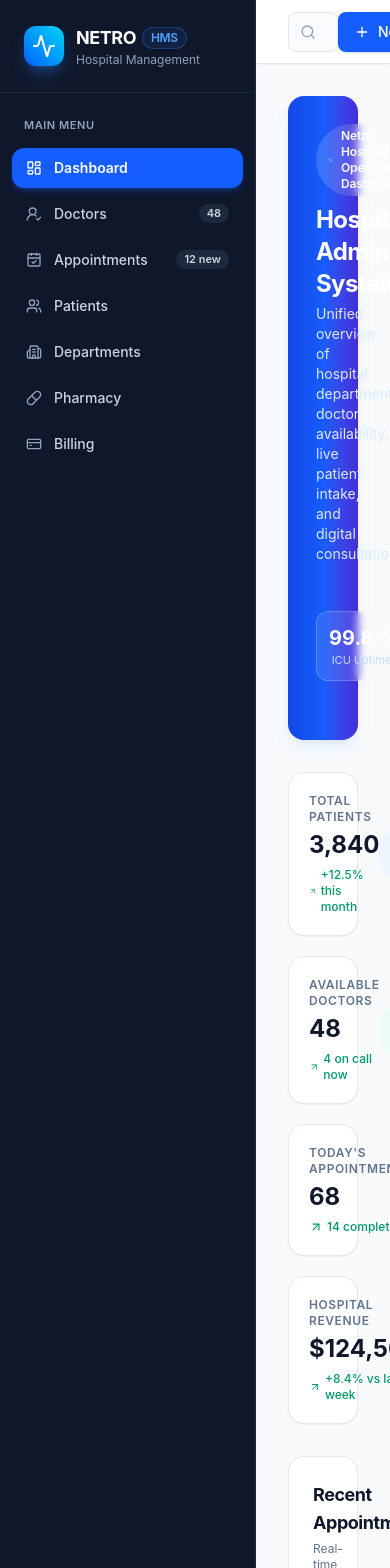
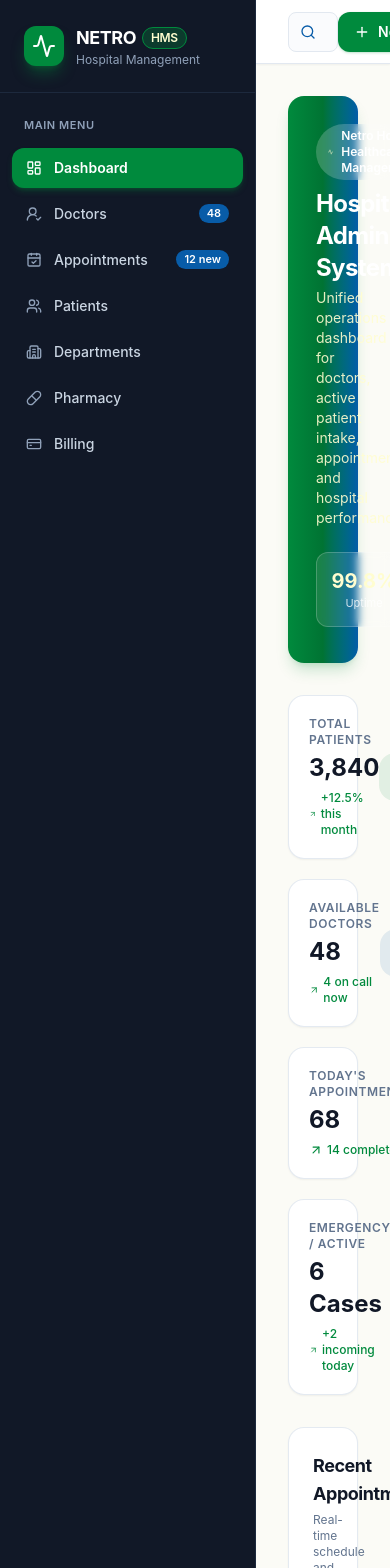
Before and after one commit to sagorsohel/netro-hospital-management-system, a React (Vite) app: page / in a window 390 px wide. Shown: the top 1568 px of the page. Built offline with nearby package versions, Linux system fonts and the light colour scheme.

Commit message:
feat: integrate official brand theme colors with semantic Tailwind classes

```diff
--- a/src/App.tsx
+++ b/src/App.tsx
@@ -5,16 +5,14 @@ import { StatsCards } from './components/StatsCards';
 import { AppointmentsTable } from './components/AppointmentsTable';
 import { DoctorsList } from './components/DoctorsList';
 import { NewAppointmentModal } from './components/NewAppointmentModal';
-import { Activity, ShieldAlert, Award, Clock } from 'lucide-react';
-import { Card, CardHeader, CardTitle, CardContent } from './components/ui/card';
-import { Badge } from './components/ui/badge';
+import { Activity } from 'lucide-react';
 
 export const App: React.FC = () => {
   const [currentTab, setCurrentTab] = useState('dashboard');
   const [isModalOpen, setIsModalOpen] = useState(false);
 
   return (
-    <div className="flex min-h-screen bg-slate-50/60 font-sans text-slate-900">
+    <div className="flex min-h-screen bg-[#fbfbf6] font-sans text-dark">
       {/* Navigation Sidebar */}
       <Sidebar currentTab={currentTab} setCurrentTab={setCurrentTab} />
 
@@ -24,25 +22,25 @@ export const App: React.FC = () => {
 
         <main className="p-8 space-y-8 flex-1 overflow-y-auto">
           {/* Welcome Banner */}
-          <div className="bg-gradient-to-r from-blue-700 via-blue-600 to-indigo-700 rounded-2xl p-7 text-white shadow-lg shadow-blue-500/10 flex flex-col sm:flex-row sm:items-center justify-between gap-4">
+          <div className="bg-gradient-to-r from-primary via-primary-hover to-secondary rounded-2xl p-7 text-white shadow-lg shadow-primary/20 flex flex-col sm:flex-row sm:items-center justify-between gap-4">
             <div>
-              <div className="inline-flex items-center gap-2 bg-white/15 px-3 py-1 rounded-full text-xs font-semibold backdrop-blur-xs mb-2">
-                <Activity className="h-3.5 w-3.5 text-cyan-300" />
-                <span>Netro Hospital Operational Dashboard</span>
+              <div className="inline-flex items-center gap-2 bg-white/20 px-3 py-1 rounded-full text-xs font-semibold backdrop-blur-xs mb-2">
+                <Activity className="h-3.5 w-3.5 text-cream" />
+                <span>Netro Hospital Healthcare Management</span>
               </div>
               <h2 className="text-2xl font-bold tracking-tight">Hospital Administration System</h2>
-              <p className="text-blue-100 text-sm mt-1 max-w-xl">
-                Unified overview of hospital departments, doctor availability, live patient intake, and digital consultations.
+              <p className="text-cream/90 text-sm mt-1 max-w-xl">
+                Unified operations dashboard for doctors, active patient intake, appointments, and hospital performance.
               </p>
             </div>
             <div className="flex items-center gap-3">
-              <div className="bg-white/10 backdrop-blur-xs p-3 rounded-xl border border-white/20 text-center">
-                <div className="text-xl font-bold">99.8%</div>
-                <div className="text-[11px] text-blue-200">ICU Uptime</div>
+              <div className="bg-white/10 backdrop-blur-xs p-3.5 rounded-xl border border-white/20 text-center min-w-24">
+                <div className="text-xl font-bold text-cream">99.8%</div>
+                <div className="text-[11px] text-white/80">Uptime</div>
               </div>
-              <div className="bg-white/10 backdrop-blur-xs p-3 rounded-xl border border-white/20 text-center">
-                <div className="text-xl font-bold">12 min</div>
-                <div className="text-[11px] text-blue-200">Avg. Wait Time</div>
+              <div className="bg-white/10 backdrop-blur-xs p-3.5 rounded-xl border border-white/20 text-center min-w-24">
+                <div className="text-xl font-bold text-cream">12 min</div>
+                <div className="text-[11px] text-white/80">Avg. Response</div>
               </div>
             </div>
           </div>
@@ -50,7 +48,7 @@ export const App: React.FC = () => {
           {/* KPI Statistics */}
           <StatsCards />
 
-          {/* Main Grid: Appointments & Side Widgets */}
+          {/* Main Grid: Appointments & Doctors */}
           <div className="space-y-8">
             <AppointmentsTable />
             <DoctorsList />
--- a/src/components/Header.tsx
+++ b/src/components/Header.tsx
@@ -12,10 +12,10 @@ export const Header: React.FC<HeaderProps> = ({ onOpenModal }) => {
     <header className="h-16 bg-white border-b border-slate-200 px-8 flex items-center justify-between sticky top-0 z-30 shadow-xs">
       {/* Search Input */}
       <div className="relative w-96">
-        <Search className="absolute left-3 top-1/2 -translate-y-1/2 h-4 w-4 text-slate-400" />
+        <Search className="absolute left-3 top-1/2 -translate-y-1/2 h-4 w-4 text-secondary" />
         <Input
           placeholder="Search patients, doctors, appointments..."
-          className="pl-9 bg-slate-50/70 border-slate-200 focus:bg-white"
+          className="pl-9 bg-slate-50/70 border-slate-200 focus:bg-white focus:border-primary text-dark"
         />
       </div>
 
@@ -23,16 +23,17 @@ export const Header: React.FC<HeaderProps> = ({ onOpenModal }) => {
       <div className="flex items-center gap-4">
         <Button
           onClick={onOpenModal}
-          className="bg-blue-600 hover:bg-blue-700 text-white font-medium gap-2 shadow-sm"
+          variant="default"
+          className="gap-2"
         >
           <Plus className="h-4 w-4" />
           <span>New Appointment</span>
         </Button>
 
         {/* Notifications */}
-        <button className="relative p-2 rounded-xl text-slate-500 hover:text-slate-800 hover:bg-slate-100 transition-colors">
+        <button className="relative p-2 rounded-xl text-slate-600 hover:text-secondary hover:bg-cream/40 transition-colors cursor-pointer">
           <Bell className="h-5 w-5" />
-          <span className="absolute top-1.5 right-1.5 h-2 w-2 rounded-full bg-rose-500"></span>
+          <span className="absolute top-1.5 right-1.5 h-2 w-2 rounded-full bg-accent"></span>
         </button>
 
         <div className="h-6 w-px bg-slate-200"></div>
@@ -42,12 +43,12 @@ export const Header: React.FC<HeaderProps> = ({ onOpenModal }) => {
           <img
             src="https://images.unsplash.com/photo-1534528741775-53994a69daeb?w=100&auto=format&fit=crop&q=80"
             alt="Admin"
-            className="h-9 w-9 rounded-full object-cover ring-2 ring-blue-500/20"
+            className="h-9 w-9 rounded-full object-cover ring-2 ring-primary/30"
           />
           <div className="text-left hidden sm:block">
-            <div className="text-sm font-semibold text-slate-800 flex items-center gap-1">
+            <div className="text-sm font-semibold text-dark flex items-center gap-1">
               Dr. Sohel Sagor
-              <ShieldCheck className="h-3.5 w-3.5 text-blue-500" />
+              <ShieldCheck className="h-3.5 w-3.5 text-primary" />
             </div>
             <div className="text-xs text-slate-500">Hospital Director</div>
           </div>
--- a/src/components/Sidebar.tsx
+++ b/src/components/Sidebar.tsx
@@ -8,7 +8,6 @@ import {
   Pill,
   CreditCard,
   Settings,
-  HelpCircle,
   Activity
 } from 'lucide-react';
 
@@ -29,15 +28,15 @@ export const Sidebar: React.FC<SidebarProps> = ({ currentTab, setCurrentTab }) =
   ];
 
   return (
-    <aside className="w-64 bg-slate-900 text-slate-100 flex flex-col min-h-screen border-r border-slate-800 shrink-0 select-none">
+    <aside className="w-64 bg-dark text-white flex flex-col min-h-screen border-r border-slate-800 shrink-0 select-none">
       {/* Brand Header */}
       <div className="p-6 border-b border-slate-800 flex items-center gap-3">
-        <div className="h-10 w-10 rounded-xl bg-gradient-to-tr from-blue-600 to-cyan-400 flex items-center justify-center shadow-lg shadow-blue-500/30">
+        <div className="h-10 w-10 rounded-xl bg-primary flex items-center justify-center shadow-lg shadow-primary/40">
           <Activity className="h-6 w-6 text-white" />
         </div>
         <div>
           <h1 className="font-bold text-lg tracking-tight text-white flex items-center gap-1.5">
-            NETRO <span className="text-blue-400 font-semibold text-xs px-2 py-0.5 rounded-full bg-blue-500/10 border border-blue-500/30">HMS</span>
+            NETRO <span className="text-cream font-semibold text-xs px-2 py-0.5 rounded-full bg-primary/30 border border-primary">HMS</span>
           </h1>
           <p className="text-xs text-slate-400">Hospital Management</p>
         </div>
@@ -57,12 +56,12 @@ export const Sidebar: React.FC<SidebarProps> = ({ currentTab, setCurrentTab }) =
               onClick={() => setCurrentTab(item.id)}
               className={`w-full flex items-center justify-between px-3.5 py-2.5 rounded-xl text-sm font-medium transition-all ${
                 isActive
-                  ? 'bg-blue-600 text-white shadow-md shadow-blue-600/30 font-semibold'
-                  : 'text-slate-300 hover:bg-slate-800/80 hover:text-white'
+                  ? 'bg-primary text-white shadow-md shadow-primary/30 font-semibold'
+                  : 'text-slate-300 hover:bg-slate-800/80 hover:text-secondary'
               }`}
             >
               <div className="flex items-center gap-3">
-                <Icon className={`h-4 w-4 ${isActive ? 'text-white' : 'text-slate-400'}`} />
+                <Icon className={`h-4 w-4 ${isActive ? 'text-white' : 'text-slate-400 group-hover:text-secondary'}`} />
                 <span>{item.label}</span>
               </div>
               {item.badge && (
@@ -70,7 +69,7 @@ export const Sidebar: React.FC<SidebarProps> = ({ currentTab, setCurrentTab }) =
                   className={`text-[11px] px-2 py-0.5 rounded-full font-semibold ${
                     isActive
                       ? 'bg-white/20 text-white'
-                      : 'bg-slate-800 text-slate-300'
+                      : 'bg-secondary text-white'
                   }`}
                 >
                   {item.badge}
@@ -85,7 +84,7 @@ export const Sidebar: React.FC<SidebarProps> = ({ currentTab, setCurrentTab }) =
       <div className="p-4 border-t border-slate-800 space-y-2">
         <button
           onClick={() => setCurrentTab('settings')}
-          className={`w-full flex items-center gap-3 px-3 py-2 rounded-xl text-sm text-slate-300 hover:bg-slate-800 ${
+          className={`w-full flex items-center gap-3 px-3 py-2 rounded-xl text-sm text-slate-300 hover:bg-slate-800 hover:text-secondary ${
             currentTab === 'settings' ? 'bg-slate-800 text-white' : ''
           }`}
         >
@@ -93,7 +92,7 @@ export const Sidebar: React.FC<SidebarProps> = ({ currentTab, setCurrentTab }) =
           <span>System Settings</span>
         </button>
         <div className="bg-slate-800/50 rounded-xl p-3 border border-slate-700/50 flex items-center gap-3">
-          <div className="h-2 w-2 rounded-full bg-emerald-400 animate-pulse"></div>
+          <div className="h-2 w-2 rounded-full bg-primary animate-pulse"></div>
           <span className="text-xs text-slate-300 font-medium">Server Online (v1.0.0)</span>
         </div>
       </div>
--- a/src/components/StatsCards.tsx
+++ b/src/components/StatsCards.tsx
@@ -1,5 +1,5 @@
 import React from 'react';
-import { Users, UserCheck, CalendarDays, DollarSign, ArrowUpRight, Bed } from 'lucide-react';
+import { Users, UserCheck, CalendarDays, DollarSign, ArrowUpRight } from 'lucide-react';
 import { useAppSelector } from '../store/hooks';
 import { Card, CardContent } from './ui/card';
 
@@ -12,32 +12,28 @@ export const StatsCards: React.FC = () => {
       value: stats.totalPatients.toLocaleString(),
       subtext: stats.patientsTrend,
       icon: Users,
-      color: "from-blue-600 to-indigo-600",
-      iconBg: "bg-blue-50 text-blue-600"
+      iconBg: "bg-primary/10 text-primary",
     },
     {
       title: "Available Doctors",
       value: stats.availableDoctors.toString(),
       subtext: stats.doctorsTrend,
       icon: UserCheck,
-      color: "from-emerald-600 to-teal-600",
-      iconBg: "bg-emerald-50 text-emerald-600"
+      iconBg: "bg-secondary/10 text-secondary",
     },
     {
       title: "Today's Appointments",
       value: stats.todayAppointments.toString(),
       subtext: stats.appointmentsTrend,
       icon: CalendarDays,
-      color: "from-violet-600 to-purple-600",
-      iconBg: "bg-purple-50 text-purple-600"
+      iconBg: "bg-cream text-dark border border-amber-200",
     },
     {
-      title: "Hospital Revenue",
-      value: stats.hospitalRevenue,
-      subtext: stats.revenueTrend,
+      title: "Emergency / Active",
+      value: `${stats.emergencyCases} Cases`,
+      subtext: "+2 incoming today",
       icon: DollarSign,
-      color: "from-amber-600 to-orange-600",
-      iconBg: "bg-amber-50 text-amber-600"
+      iconBg: "bg-accent/10 text-accent",
     }
   ];
 
@@ -50,8 +46,8 @@ export const StatsCards: React.FC = () => {
             <CardContent className="p-5 flex items-center justify-between">
               <div>
                 <p className="text-xs font-semibold text-slate-500 uppercase tracking-wider">{card.title}</p>
-                <h3 className="text-2xl font-bold text-slate-900 mt-1">{card.value}</h3>
-                <div className="flex items-center gap-1 text-xs text-emerald-600 font-medium mt-1.5">
+                <h3 className="text-2xl font-bold text-dark mt-1">{card.value}</h3>
+                <div className="flex items-center gap-1 text-xs text-primary font-medium mt-1.5">
                   <ArrowUpRight className="h-3.5 w-3.5" />
                   <span>{card.subtext}</span>
                 </div>
--- a/src/index.css
+++ b/src/index.css
@@ -1,72 +1,19 @@
 @import "tailwindcss";
 
-@layer base {
-  :root {
-    --background: 210 40% 98%;
-    --foreground: 222.2 84% 4.9%;
-
-    --card: 0 0% 100%;
-    --card-foreground: 222.2 84% 4.9%;
-
-    --popover: 0 0% 100%;
-    --popover-foreground: 222.2 84% 4.9%;
-
-    --primary: 214 90% 48%;
-    --primary-foreground: 210 40% 98%;
-
-    --secondary: 210 40% 96.1%;
-    --secondary-foreground: 222.2 47.4% 11.2%;
-
-    --muted: 210 40% 96.1%;
-    --muted-foreground: 215.4 16.3% 46.9%;
-
-    --accent: 210 40% 96.1%;
-    --accent-foreground: 222.2 47.4% 11.2%;
-
-    --destructive: 0 84.2% 60.2%;
-    --destructive-foreground: 210 40% 98%;
-
-    --border: 214.3 31.8% 91.4%;
-    --input: 214.3 31.8% 91.4%;
-    --ring: 221.2 83.2% 53.3%;
-
-    --radius: 0.75rem;
-  }
-
-  .dark {
-    --background: 222.2 84% 4.9%;
-    --foreground: 210 40% 98%;
-
-    --card: 222.2 84% 7%;
-    --card-foreground: 210 40% 98%;
-
-    --popover: 222.2 84% 7%;
-    --popover-foreground: 210 40% 98%;
-
-    --primary: 217.2 91.2% 59.8%;
-    --primary-foreground: 222.2 47.4% 11.2%;
-
-    --secondary: 217.2 32.6% 17.5%;
-    --secondary-foreground: 210 40% 98%;
-
-    --muted: 217.2 32.6% 17.5%;
-    --muted-foreground: 215 20.2% 65.1%;
-
-    --accent: 217.2 32.6% 17.5%;
-    --accent-foreground: 210 40% 98%;
-
-    --destructive: 0 62.8% 30.6%;
-    --destructive-foreground: 210 40% 98%;
-
-    --border: 217.2 32.6% 17.5%;
-    --input: 217.2 32.6% 17.5%;
-    --ring: 224.3 76.3% 48%;
-  }
+@theme {
+  --color-primary: #008A3D;
+  --color-primary-hover: #007333;
+  --color-secondary: #085CA8;
+  --color-secondary-hover: #074b88;
+  --color-accent: #E50914;
+  --color-accent-hover: #c40811;
+  --color-cream: #FFFDD0;
+  --color-dark: #111827;
 }
 
 body {
   margin: 0;
   font-family: -apple-system, BlinkMacSystemFont, "Segoe UI", Roboto, "Helvetica Neue", Arial, sans-serif;
-  background-color: #f8fafc;
-  color: #0f172a;
+  background-color: #fbfbf6;
+  color: var(--color-dark);
 }
```
Also changed, not shown: src/components/AppointmentsTable.tsx (+43 -118 lines), src/components/DoctorsList.tsx (+12 -12 lines), src/components/ui/badge.tsx (+8 -7 lines), src/components/ui/button.tsx (+10 -9 lines).
